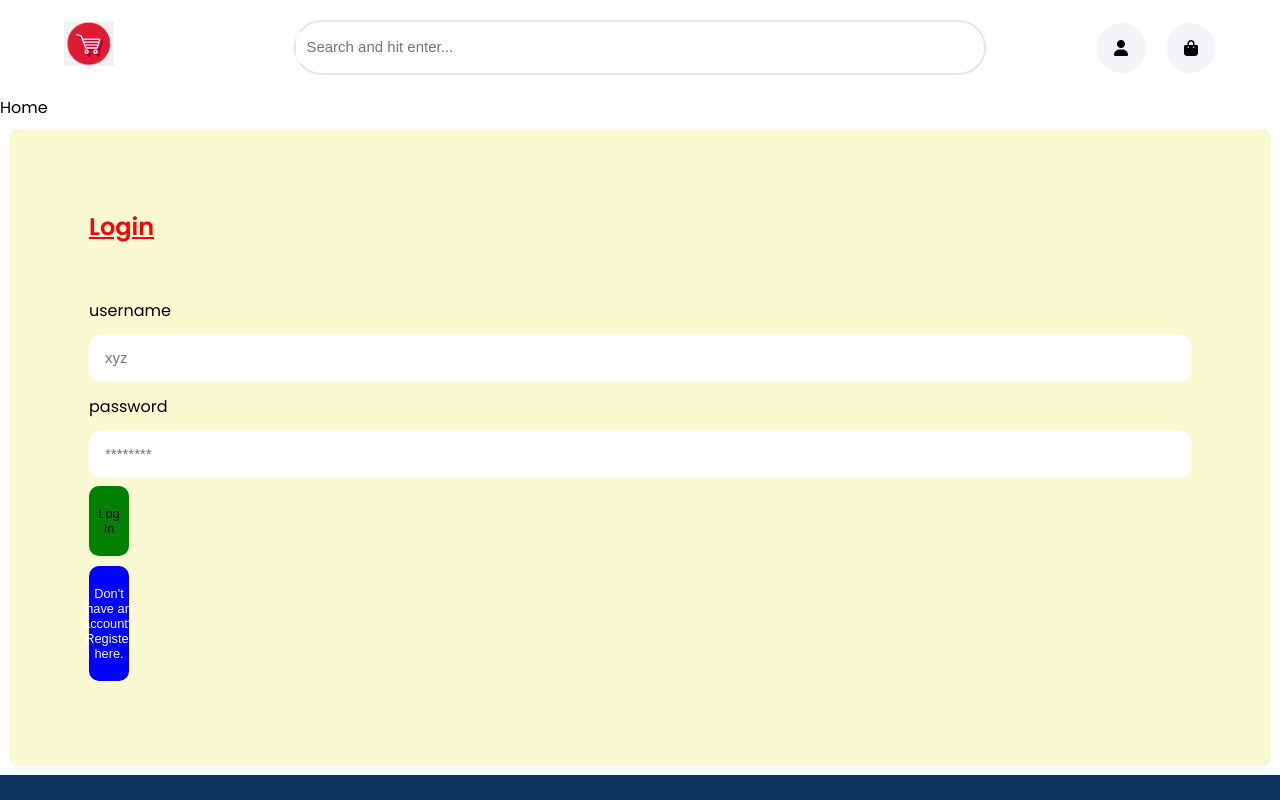
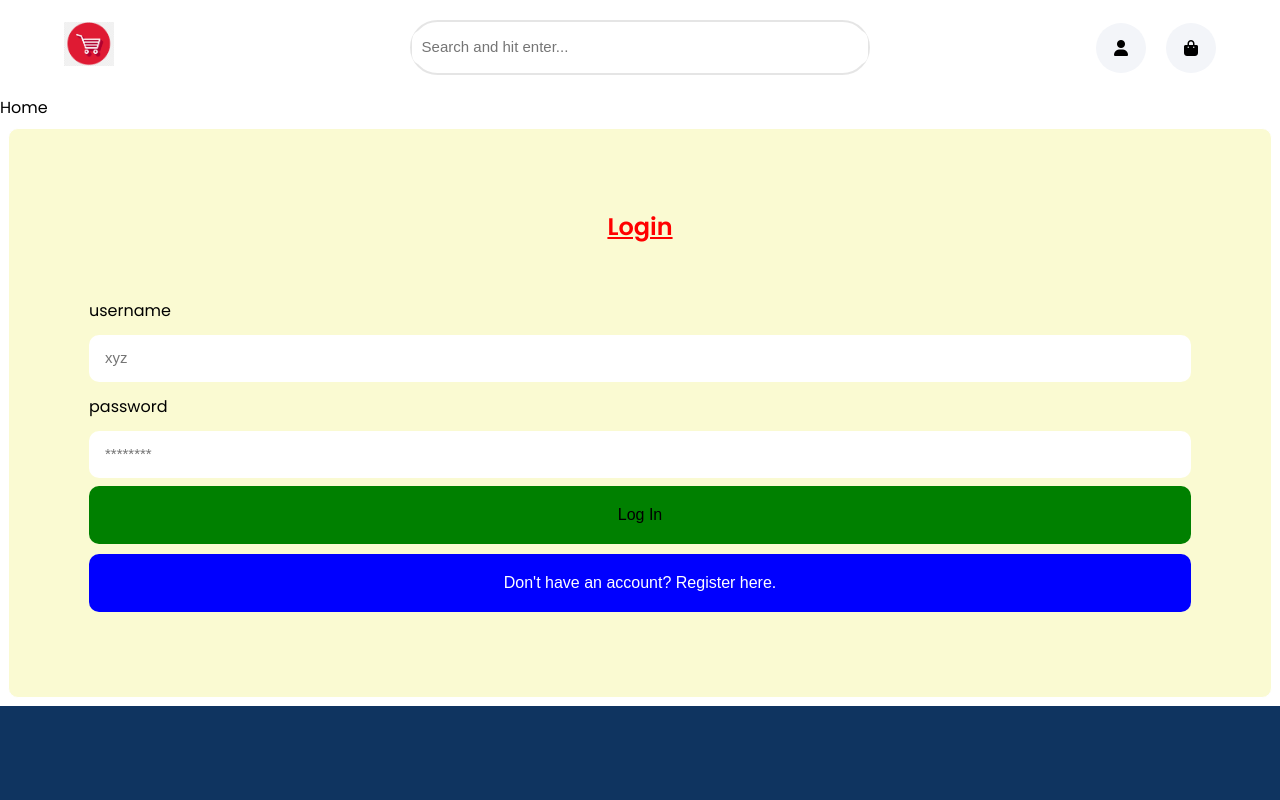
Before and after one commit to vam244/frontend_ecommerce, a React (Create React App) app: page /login in a window 1280 px wide. Shown: the top 800 px of the page. Built offline with nearby package versions, Linux system fonts and the light colour scheme.

Commit message:
updated css of nav and productpage

```diff
--- a/src/common/Cart/style.css
+++ b/src/common/Cart/style.css
@@ -70,17 +70,20 @@
   }
 
   .cart-total .cart-total-buttons {
-    width: 4%;
-    height: 4%;
-    display: inline;
+
+    display: flex;
+    flex-direction: row;
     /* margin-right: 100px; */
     border-radius: 5px;
     font-size: 20px;
   }
 .cart-total .cart-total-buttons button {
+  display: flex;
+  justify-content: center;
 margin-right: 2rem;
 background: #e94560;
 color: white;
+width: 20rem;
 
 }
   .incCart {
@@ -128,12 +131,13 @@ color: white;
     flex-direction: column;
     background: #f2f5f8;
     padding: 20px 10px;
-    height: auto;
+    /* height: ; */
   }
 
   .cart-items .cart-details {
     width: 100%;
-    margin-bottom: 20px;
+    /* margin-bottom: 20rem; */
+    margin-top: 20px;
   }
 
   .cart-items .cart-total {
--- a/src/common/header/Search.css
+++ b/src/common/header/Search.css
@@ -9,8 +9,8 @@
 }
 
 .search-box {
-      padding-right: 3rem;
-    width: 60%;
+      /* padding-right: rem; */
+    width: 40%;
 }
 .container{
     display: flex;
@@ -20,7 +20,8 @@
   button {
     display: flex;
     justify-content: center;
-    font-size: 0.8rem;
+    font-size: 1rem;
     width: 2rem;
+    background-color: blue;
     /* height: 1.5rem; */
   }
--- a/src/components/shops/Product.css
+++ b/src/components/shops/Product.css
@@ -93,6 +93,7 @@
     border-radius: 2rem;
     background-color: rgb(228, 29, 29);
     color: white;
+    width: 50%;
 }
 
 .back-button-container {
@@ -104,8 +105,9 @@
     margin-right: 2rem;
 }
 
-.back-button i {
-    font-size: 1.2rem;
+.back-button-container  .back-button button{
+    font-size: 1rem;
+    width: 5rem;
 }
 
 @media (max-width: 1024px) {
--- a/src/components/shops/Shopitem.css
+++ b/src/components/shops/Shopitem.css
@@ -10,7 +10,7 @@
     border: 1px solid #e1e1e1;
     border-radius: 5px;
     margin-bottom: 1rem;
-    margin-right: 0rem;
+    margin-right: 2rem;
     background-color: #fff;
     box-shadow: 0 2px 4px rgba(0, 0, 0, 0.1);
     transition: transform 0.2s;
@@ -113,3 +113,10 @@
     background-color: #5a6268;
     width: 100%;
 }
+
+
+@media (max-width: 1024px) {
+    .box{
+        margin-right: 0px;
+    }
+}
--- /dev/null
+++ b/src/components/user_login_reg/Login.css
@@ -0,0 +1,32 @@
+.auth-form-container {
+    background-color: lightgoldenrodyellow;
+  }
+
+  .login-form h2 {
+    align-self: center;
+    margin-bottom: 50px;
+    color: red;
+    text-decoration: underline;
+  }
+
+  button.login-btn {
+    width: 100%;
+    background-color: green;
+    color: black;
+  }
+
+  button.logout-btn {
+    background-color: red;
+    color: black;
+    margin-bottom: 50px;
+    margin-top: 10px;
+    width: 100%;
+  }
+
+  button.register-btn {
+    width: 100%;
+    background-color: blue;
+    color: white;
+    margin-top: 10px;
+    margin-bottom: 5px;
+  }
--- a/src/components/user_login_reg/Login.jsx
+++ b/src/components/user_login_reg/Login.jsx
@@ -1,63 +1,97 @@
 import React, { useState } from "react";
 import { useHistory } from 'react-router-dom';
+import "./Login.css"; // Import the CSS file
 
-
-const  Login = (props) => {
+const Login = (props) => {
   const [username, setusername] = useState('');
   const [pass, setPass] = useState('');
-   const removeitem=()=>{
-    localStorage.removeItem('token')
-    history.push('/')
+
+  const history = useHistory();
+
+  const removeitem = () => {
+    localStorage.removeItem('token');
+    history.push('/');
     window.location.reload();
+  };
 
-   }
-   const history = useHistory();
-    const handleSubmit = async()=>{
-
-       let response= await fetch('https://bvamsi.pythonanywhere.com//login/',{
-            method:'POST',
+  const handleSubmit = async () => {
+    let response = await fetch('https://bvamsi.pythonanywhere.com//login/', {
+      method: 'POST',
       headers: {
         'Content-Type': 'application/json',
+      },
+      body: JSON.stringify({
+        username: username,
+        password: pass,
+      }),
+    });
 
-              },
-              body:JSON.stringify({
-                username: username,
-                password: pass
-            })
-        })
-        // setusername('')
-        setPass('*******dffd*')
+    setPass('*******dffd*');
     if (response.ok) {
+      let t = await response.json();
+      localStorage.setItem('token', t.token);
+    }
 
-          let t=await response.json()
-          localStorage.setItem('token',t.token)
-        }
-        // console.log(t.token)
     history.push('/');
     window.location.reload();
-          // console.log(JSON.parse(localStorage.getItem('Data_user')))
-    }
-    // window.onload = function() {
-    //     // Call your function here
-    //     handleSubmit();
-
-    // };
-    // localStorage.setItem('Data_user', JSON.stringify(username))
-    // localStorage.setItem('Data_pass', JSON.stringify(pass))
-
+  };
 
   return (
-        <div className="auth-form-container" style={{backgroundColor:'lightgoldenrodyellow'}}>
-            <div className="login-form" >
-                {!localStorage.getItem('token')&& <h2 style={{marginBottom:50,color:'red'}}><u>Login</u></h2>}
-               { !localStorage.getItem('token')?<><label htmlFor="username">username</label><input value={username} onChange={(e) => setusername(e.target.value)}  placeholder="xyz" id="name" name="name" /></>:<><label htmlFor="username">username</label><h2>{props.userData.username}</h2></>}
-               {!localStorage.getItem('token')?<> <label htmlFor="password">password</label><input value={pass} onChange={(e) => setPass(e.target.value)} type="password" placeholder="********" id="password" name="password" /></>:<><label htmlFor="username">Email ID</label><h2>{props.userData.email}</h2></>}
+    <div className="auth-form-container">
+      <div className="login-form">
+        {!localStorage.getItem('token') && <h2>Login</h2>}
+        {!localStorage.getItem('token') ? (
+          <>
+            <label htmlFor="username">username</label>
+            <input
+              value={username}
+              onChange={(e) => setusername(e.target.value)}
+              placeholder="xyz"
+              id="name"
+              name="name"
+            />
+          </>
+        ) : (
+          <>
+            <label htmlFor="username">username</label>
+            <h3>{props.userData.username}</h3>
+          </>
+        )}
+        {!localStorage.getItem('token') ? (
+          <>
+            <label htmlFor="password">password</label>
+            <input
+              value={pass}
+              onChange={(e) => setPass(e.target.value)}
+              type="password"
+              placeholder="********"
+              id="password"
+              name="password"
+            />
+          </>
+        ) : (
+          <>
+            <label htmlFor="username">Email ID</label>
+            <h3>{props.userData.email}</h3>
+          </>
+        )}
+      </div>
+      {!localStorage.getItem('token') ? (
+        <button className="login-btn" onClick={handleSubmit}>Log In</button>
+      ) : (
+        <button className="logout-btn" onClick={removeitem}>Log out</button>
+      )}
 
+      {!localStorage.getItem('token') && (
+        <button
+          className="register-btn"
+          onClick={() => props.onFormSwitch('register')}
+        >
+          Don't have an account? Register here.
+        </button>
+      )}
     </div>
-                { !localStorage.getItem('token')? <button style={{backgroundColor:"green",color:"black"}} onClick={handleSubmit}>Log In</button> :<button style={{backgroundColor:"red",color:"black",marginBottom:"50px",marginTop:"10px"}} onClick={removeitem}>Log out</button>}
+  );
+};
 
-            {  !localStorage.getItem('token')&&<button style={{backgroundColor:"blue",color:"white",marginTop:10,marginBottom:"5px"}} className="btn" onClick={() => props.onFormSwitch('register')}>Don't have an account? Register here.</button>}
-        </div>
-    )
-}
-export default Login
+export default Login;
--- /dev/null
+++ b/src/components/user_login_reg/Register.css
@@ -0,0 +1,22 @@
+.auth-form-container {
+    background-color: lightgoldenrodyellow;
+  }
+
+  .auth-form-container h2 {
+    align-self: center;
+    margin-bottom: 50px;
+    color: red;
+  }
+
+  button.submit-btn {
+    width: 100%;
+    background-color: green;
+    color: black;
+  }
+
+  button.link-btn {
+    width: 100%;
+    background-color: blue;
+    color: white;
+    margin-top: 10px;
+  }
--- a/src/components/user_login_reg/Register.jsx
+++ b/src/components/user_login_reg/Register.jsx
@@ -1,39 +1,65 @@
 import React, { useState } from "react";
+import "./Register.css"; // Import the CSS file
 
 const Register = (props) => {
   const [email, setEmail] = useState('');
   const [pass, setPass] = useState('');
   const [name, setName] = useState('');
 
-    const handleSubmit = async()=>{
-        await fetch('https://bvamsi.pythonanywhere.com//register/',{
-            method:'POST',
+  const handleSubmit = async () => {
+    await fetch('https://bvamsi.pythonanywhere.com//register/', {
+      method: 'POST',
       headers: {
         'Content-Type': 'application/json',
-
       },
-              body:JSON.stringify({
+      body: JSON.stringify({
         username: name,
         password: pass,
-                email:email
-            })
-        })
-    }
+        email: email,
+      }),
+    });
+  };
 
   return (
-        <div className="auth-form-container" style={{backgroundColor:'lightgoldenrodyellow'}}>
-            <h2 style={{marginBottom:50,color:'red'}}>Register</h2>
+    <div className="auth-form-container">
+      <h2><u>Register</u></h2>
       <form className="register-form" onSubmit={handleSubmit}>
         <label htmlFor="name">username</label>
-            <input value={name} name="name" onChange={(e) => setName(e.target.value)} id="name" placeholder="userName" />
+        <input
+          value={name}
+          name="name"
+          onChange={(e) => setName(e.target.value)}
+          id="name"
+          placeholder="userName"
+        />
         <label htmlFor="email">email</label>
-            <input value={email} onChange={(e) => setEmail(e.target.value)}type="email" placeholder="youremail@gmail.com" id="email" name="email" />
+        <input
+          value={email}
+          onChange={(e) => setEmail(e.target.value)}
+          type="email"
+          placeholder="youremail@gmail.com"
+          id="email"
+          name="email"
+        />
         <label htmlFor="password">password</label>
-            <input value={pass} onChange={(e) => setPass(e.target.value)} type="password" placeholder="********" id="password" name="password" />
-            <button type="submit" style={{backgroundColor:"green",color:"black"}}>Log In</button>
+        <input
+          value={pass}
+          onChange={(e) => setPass(e.target.value)}
+          type="password"
+          placeholder="********"
+          id="password"
+          name="password"
+        />
+        <button type="submit" className="submit-btn">Log In</button>
       </form>
-        <button className="link-btn" style={{backgroundColor:"blue",color:"white",marginTop:10}}onClick={() => props.onFormSwitch('login')}>Already have an account? Login here.</button>
+      <button
+        className="link-btn"
+        onClick={() => props.onFormSwitch('login')}
+      >
+        Already have an account? Login here.
+      </button>
     </div>
-    )
-}
-export default Register
+  );
+};
+
+export default Register;
```
Lines whose indentation alone changed are shown as unchanged.
